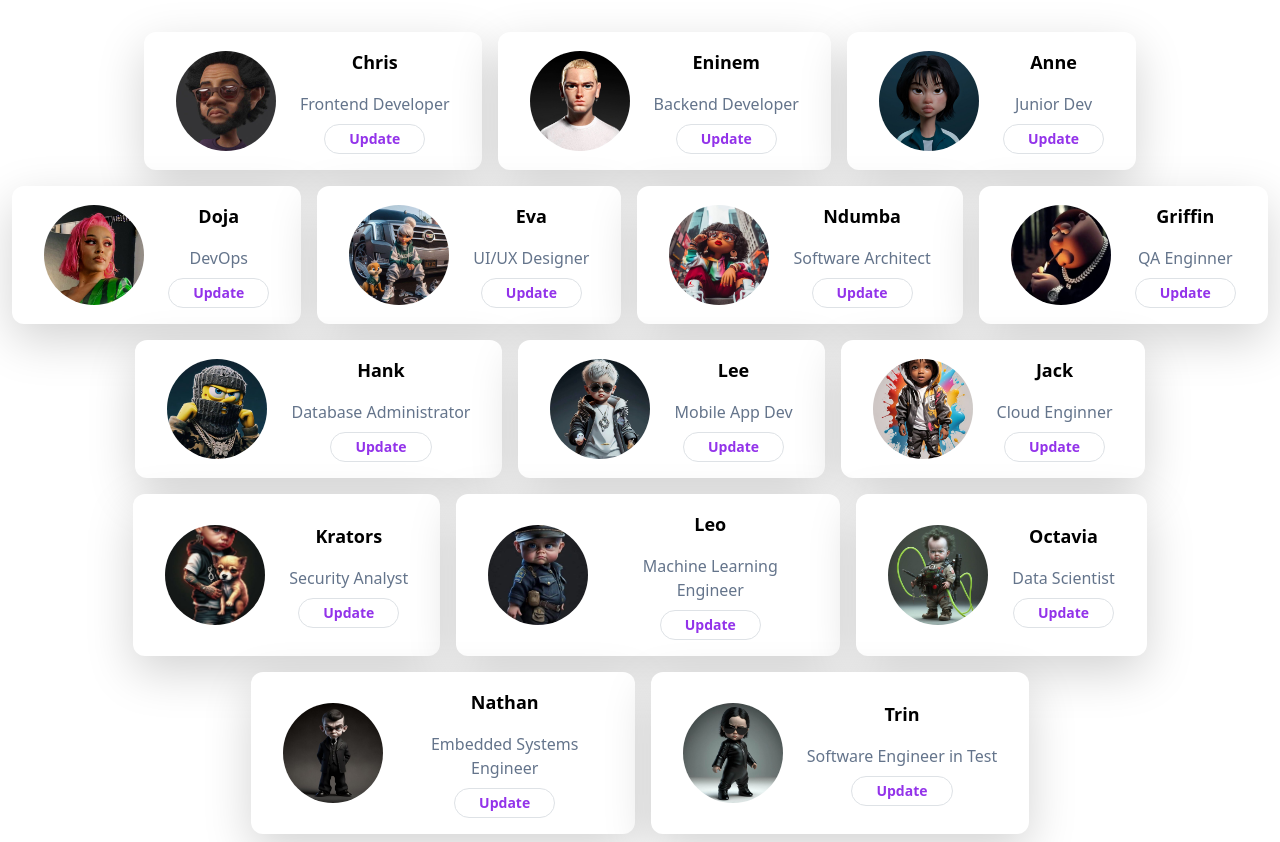
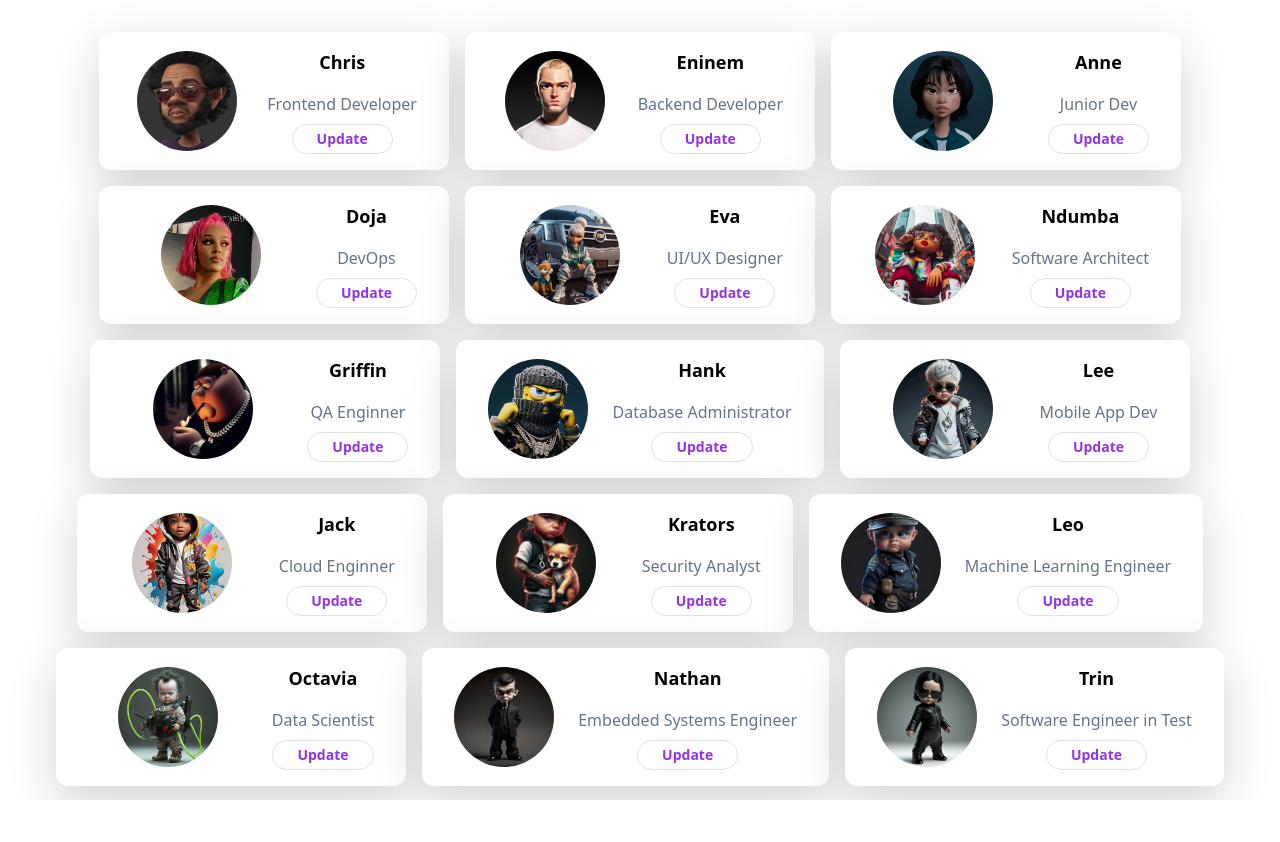
Before and after one commit to Uel-s/CodeForce-Hub, a React (Create React App) app: page / in a window 1280 px wide. After the commit the page ends 800 px from the top, so only its background shows below. Built offline with nearby package versions, Linux system fonts and the light colour scheme.

Commit message:
added update function

```diff
--- a/src/App.js
+++ b/src/App.js
@@ -1,28 +1,53 @@
 import "./index.css";
 import React, { useState } from "react";
 import Employee from "./components/Employee";
-import {v4 as uuidv4} from "uuid"
+//import { v4 as uuidv4 } from "uuid";
 
 function App() {
   const [role, setRole] = useState("Junior dev");
   const [employees, setEmployees] = useState([
-    { name: "Chris", role: "Frontend Developer", img: "image1.jpeg" },
-    { name: "Eninem", role: "Backend Developer", img: "image2.jpeg" },
-    { name: "Anne", role: "Junior Dev", img: "image3.jpeg" },
-    { name: "Doja", role: "DevOps", img: "image4.jpeg" },
-    { name: "Eva", role: "UI/UX Designer", img: "image5.jpeg" },
-    { name: "Ndumba", role: "Software Architect", img: "image6.jpeg" },
-    { name: "Griffin", role: "QA Enginner", img: "image7.jpeg" },
-    { name: "Hank", role: "Database Administrator", img: "image8.jpeg" },
-    { name: "Lee", role: "Mobile App Dev", img: "image9.jpeg" },
-    { name: "Jack", role: "Cloud Enginner", img: "image10.jpeg" },
-    { name: "Krators", role: "Security Analyst", img: "image11.jpeg" },
-    { name: "Leo", role: "Machine Learning Engineer", img: "image12.jpeg" },
-    { name: "Octavia", role: "Data Scientist", img: "image13.jpeg" },
-    { name: "Nathan", role: "Embedded Systems Engineer", img: "image14.jpeg" },
-    { name: "Trin", role: "Software Engineer in Test", img: "image15.jpeg" },
+    { id: 1, name: "Chris", role: "Frontend Developer", img: "image1.jpeg" },
+    { id: 2, name: "Eninem", role: "Backend Developer", img: "image2.jpeg" },
+    { id: 3, name: "Anne", role: "Junior Dev", img: "image3.jpeg" },
+    { id: 4, name: "Doja", role: "DevOps", img: "image4.jpeg" },
+    { id: 5, name: "Eva", role: "UI/UX Designer", img: "image5.jpeg" },
+    { id: 6, name: "Ndumba", role: "Software Architect", img: "image6.jpeg" },
+    { id: 7, name: "Griffin", role: "QA Enginner", img: "image7.jpeg" },
+    { id: 8, name: "Hank", role: "Database Administrator", img: "image8.jpeg" },
+    { id: 9, name: "Lee", role: "Mobile App Dev", img: "image9.jpeg" },
+    { id: 10, name: "Jack", role: "Cloud Enginner", img: "image10.jpeg" },
+    { id: 11, name: "Krators", role: "Security Analyst", img: "image11.jpeg" },
+    {
+      id: 12,
+      name: "Leo",
+      role: "Machine Learning Engineer",
+      img: "image12.jpeg",
+    },
+    { id: 13, name: "Octavia", role: "Data Scientist", img: "image13.jpeg" },
+    {
+      id: 14,
+      name: "Nathan",
+      role: "Embedded Systems Engineer",
+      img: "image14.jpeg",
+    },
+    {
+      id: 15,
+      name: "Trin",
+      role: "Software Engineer in Test",
+      img: "image15.jpeg",
+    },
   ]);
   const showEmployees = true;
+
+  function updateEmployee(id, newName, newRole) {
+    const updateEmployees = employees.map((employee) => {
+      if (id === employee.id) {
+        return{...employee, name:newName, role:newRole};
+      }
+      return employee;
+    });
+    setEmployees(updateEmployees);
+  }
 
   return (
     <div className="App">
@@ -34,13 +59,14 @@
             {employees.map((employee) => {
               return (
                 <Employee
-                key = {uuidv4()}
-                name={employee.name}
-                role={employee.role}
-                img={employee.img}
-              />
+                  key={employee.id}
+                  id={employee.id}
+                  name={employee.name}
+                  role={employee.role}
+                  img={employee.img}
+                  updateEmployee={updateEmployee}
+                />
               );
-
             })}
           </div>
         </>
--- a/src/components/EditEmployee.js
+++ b/src/components/EditEmployee.js
@@ -1,12 +1,14 @@
 import { useState } from "react";
-import Button from "react-bootstrap/Button";
+//import Button from "react-bootstrap/Button";
 import Modal from "react-bootstrap/Modal";
 
-function EditEmployee() {
+function EditEmployee(props) {
   const [show, setShow] = useState(false);
 
   const handleClose = () => setShow(false);
   const handleShow = () => setShow(true);
+  const [name, setName] = useState(props.name);
+  const [role, setRole] = useState(props.role);
 
   return (
     <>
@@ -27,7 +29,14 @@
           <Modal.Title>Update Employee</Modal.Title>
         </Modal.Header>
         <Modal.Body>
-          <form id="editmodal" className="w-full max-w-sm">
+          <form
+            onSubmit={(e) => {
+              e.preventDefault();
+              props.updateEmployee(props.id, name, role);
+            }}
+            id="editmodal"
+            className="w-full max-w-sm"
+          >
             <div className="md:flex md:items-center mb-6">
               <div className="md:w-1/3">
                 <label
@@ -42,7 +51,8 @@
                   className="bg-gray-200 appearance-none border-2 border-gray-200 rounded w-full py-2 px-4 text-gray-700 leading-tight focus:outline-none focus:bg-white focus:border-purple-500"
                   id="name"
                   type="text"
-                  value="Jane Doe"
+                  value={name}
+                  onChange={(e) => setName(e.target.value)}
                 />
               </div>
             </div>
@@ -60,7 +70,8 @@
                   className="bg-gray-200 appearance-none border-2 border-gray-200 rounded w-full py-2 px-4 text-gray-700 leading-tight focus:outline-none focus:bg-white focus:border-purple-500"
                   id="role"
                   type="text"
-                  value="Jane Doe"
+                  value={role}
+                  onChange={(e) => setRole(e.target.value)}
                 />
               </div>
             </div>
@@ -80,6 +91,7 @@
           <button
             className="bg-purple-600 hover:bg-purple-700 text-white font-bold py-2 px-4 rounded"
             form="editmodal"
+            onClick={handleClose}
           >
             Update
           </button>
--- a/src/components/Employee.js
+++ b/src/components/Employee.js
@@ -3,7 +3,7 @@
 
 function Employee(props) {
   return (
-    <div className="m-2 py-8 px-8 max-w-sm  bg-white rounded-xl shadow-lg space-y-2 sm:py-4 sm:flex sm:items-center sm:space-y-0 sm:space-x-6">
+    <div className="min-w-[350px] max-w-[350] m-2 py-8 px-8  bg-white rounded-xl shadow-lg space-y-2 sm:py-4 sm:flex sm:items-center sm:space-y-0 sm:space-x-6">
       <img
         className="object-cover rounded-full h-[100px] w-[100px] block mx-auto sm:mx-0 sm:shrink-0"
         src={props.img}
@@ -14,7 +14,7 @@
           <p className="text-lg text-black font-semibold">{props.name}</p>
           <p className="text-slate-500 font-medium">{props.role}</p>
         </div>
-        <EditEmployee />
+        <EditEmployee id = {props.id} name={props.name} role={props.role} updateEmployee={props.updateEmployee} />
 
       </div>
     </div>
```
